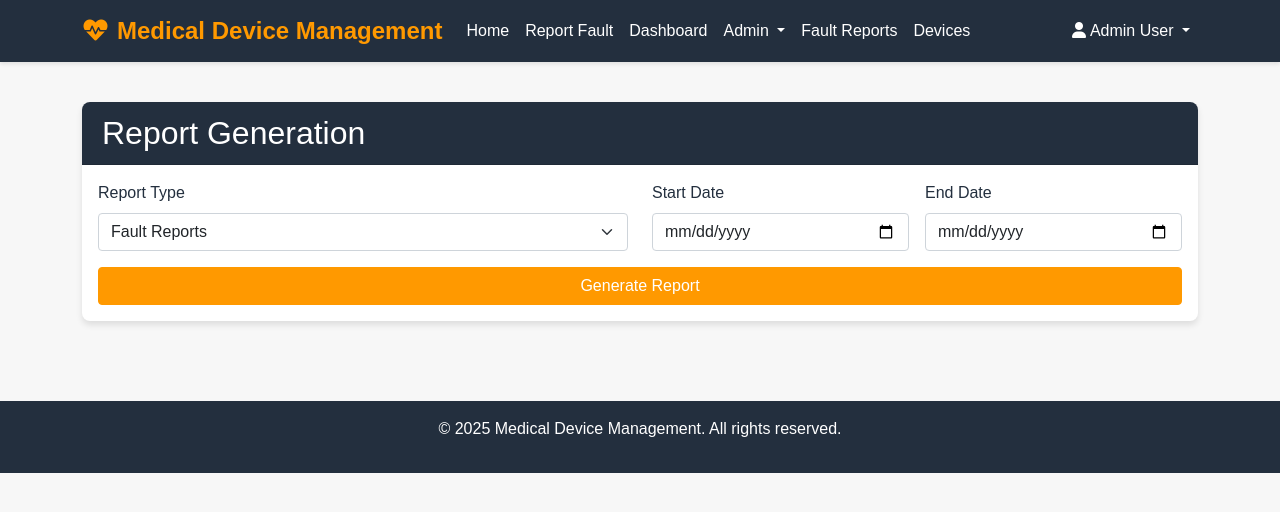
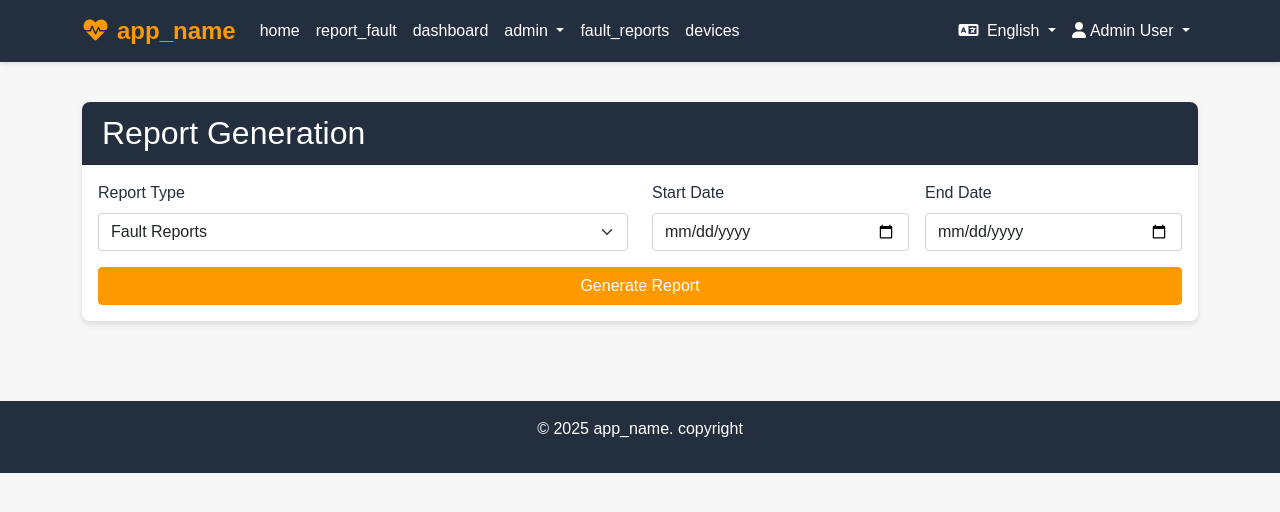
Before and after one commit to alielesawy/Fault-Tracker, a Flask app: page /admin/reports in a window 1280 px wide. Shown: the top 512 px of the page. Run offline with Flask 3, Linux system fonts and the light colour scheme; a user stored in the database is signed in; some libraries are stand-ins or nearby versions.

Commit message:
Enable Arabic language support and add language switching functionality
Implements Arabic language support, including RTL styling and a language selection route using Flask sessions and `lang.py`.

Replit-Commit-Author: Agent
Replit-Commit-Session-Id: ce7b627c-7869-43e4-8396-e2859eba2124
Replit-Commit-Screenshot-Url: https://storage.googleapis.com/screenshot-production-us-central1/c6b4a806-98b5-42ee-bfe8-0467b1946d90/f9a4dff1-bda7-4592-86aa-7a5ed0513073.jpg

```diff
--- a/routes.py
+++ b/routes.py
@@ -1,5 +1,5 @@
 from datetime import datetime
-from flask import render_template, redirect, url_for, flash, request, jsonify, abort
+from flask import render_template, redirect, url_for, flash, request, jsonify, abort, session
 from flask_login import login_user, logout_user, current_user, login_required
 from sqlalchemy import func
 from app import db, login_manager
@@ -10,6 +10,8 @@ from forms import (
     ReportGenerationForm
 )
 from utils import send_password_reset_email, send_fault_notification_email, admin_required
+from lang import set_locale, with_language, get_locale
+from config import Config
 import os
 
 def register_routes(app):
@@ -17,6 +19,22 @@ def register_routes(app):
     @app.context_processor
     def inject_now():
         return {'now': datetime.now()}
+
+    # Set Arabic as the default language for all routes
+    @app.before_request
+    @with_language
+    def before_request():
+        # If no language is set in session, set it to default (Arabic)
+        if 'language' not in session:
+            set_locale(Config.DEFAULT_LANGUAGE)
+
+    # Route to change language
+    @app.route('/set_language/<lang>')
+    def set_language(lang):
+        # Validate language
+        if lang in Config.LANGUAGES:
+            set_locale(lang)
+        return redirect(request.referrer or url_for('index'))
 
     @app.route('/')
     def index():
--- a/templates/layout.html
+++ b/templates/layout.html
@@ -1,9 +1,9 @@
 <!DOCTYPE html>
-<html lang="en">
+<html lang="{{ get_locale() }}" {% if is_rtl() %}dir="rtl"{% endif %}>
 <head>
     <meta charset="UTF-8">
     <meta name="viewport" content="width=device-width, initial-scale=1.0">
-    <title>{% block title %}Medical Device Management{% endblock %}</title>
+    <title>{% block title %}{{ _('app_name') }}{% endblock %}</title>
 
     <!-- Bootstrap CSS -->
     <link href="https://cdn.jsdelivr.net/npm/bootstrap@5.1.3/dist/css/bootstrap.min.css" rel="stylesheet">
@@ -12,6 +12,51 @@
     <!-- Custom CSS -->
     <link rel="stylesheet" href="{{ url_for('static', filename='css/style.css') }}">
 
+    <!-- RTL support for Arabic -->
+    {% if is_rtl() %}
+    <link rel="stylesheet" href="https://cdn.jsdelivr.net/npm/bootstrap@5.1.3/dist/css/bootstrap.rtl.min.css">
+    <style>
+        body {
+            font-family: 'Segoe UI', Tahoma, Geneva, Verdana, sans-serif;
+            text-align: right;
+        }
+        .dropdown-menu-end {
+            left: 0;
+            right: auto;
+        }
+        .me-auto {
+            margin-left: auto !important;
+            margin-right: 0 !important;
+        }
+        .me-1, .me-2, .me-3 {
+            margin-left: 0.25rem !important;
+            margin-right: 0 !important;
+        }
+        .me-2 {
+            margin-left: 0.5rem !important;
+        }
+        .me-3 {
+            margin-left: 1rem !important;
+        }
+        .ms-auto {
+            margin-right: auto !important;
+            margin-left: 0 !important;
+        }
+        .float-end {
+            float: left !important;
+        }
+        .float-start {
+            float: right !important;
+        }
+        .text-start {
+            text-align: right !important;
+        }
+        .text-end {
+            text-align: left !important;
+        }
+    </style>
+    {% endif %}
+
     {% block extra_css %}{% endblock %}
 </head>
 <body>
@@ -19,58 +64,69 @@
     <nav class="navbar navbar-expand-lg navbar-dark">
         <div class="container">
             <a class="navbar-brand" href="{{ url_for('index') }}">
-                <i class="fas fa-heartbeat me-2"></i>Medical Device Management
+                <i class="fas fa-heartbeat {% if is_rtl() %}ms-2{% else %}me-2{% endif %}"></i>{{ _('app_name') }}
             </a>
             <button class="navbar-toggler" type="button" data-bs-toggle="collapse" data-bs-target="#navbarNav" aria-controls="navbarNav" aria-expanded="false" aria-label="Toggle navigation">
                 <span class="navbar-toggler-icon"></span>
             </button>
             <div class="collapse navbar-collapse" id="navbarNav">
-                <ul class="navbar-nav me-auto">
+                <ul class="navbar-nav {% if is_rtl() %}ms-auto{% else %}me-auto{% endif %}">
                     <li class="nav-item">
-                        <a class="nav-link" href="{{ url_for('index') }}">Home</a>
+                        <a class="nav-link" href="{{ url_for('index') }}">{{ _('home') }}</a>
                     </li>
                     <li class="nav-item">
-                        <a class="nav-link" href="{{ url_for('fault_report') }}">Report Fault</a>
+                        <a class="nav-link" href="{{ url_for('fault_report') }}">{{ _('report_fault') }}</a>
                     </li>
                     {% if current_user.is_authenticated %}
                         {% if current_user.role == 'Admin' %}
                             <li class="nav-item">
-                                <a class="nav-link" href="{{ url_for('admin_dashboard') }}">Dashboard</a>
+                                <a class="nav-link" href="{{ url_for('admin_dashboard') }}">{{ _('dashboard') }}</a>
                             </li>
                             <li class="nav-item dropdown">
                                 <a class="nav-link dropdown-toggle" href="#" id="adminDropdown" role="button" data-bs-toggle="dropdown" aria-expanded="false">
-                                    Admin
+                                    {{ _('admin') }}
                                 </a>
                                 <ul class="dropdown-menu" aria-labelledby="adminDropdown">
-                                    <li><a class="dropdown-item" href="{{ url_for('admin_user_management') }}">User Management</a></li>
-                                    <li><a class="dropdown-item" href="{{ url_for('admin_unit_management') }}">Unit Management</a></li>
-                                    <li><a class="dropdown-item" href="{{ url_for('admin_reports') }}">Reports</a></li>
+                                    <li><a class="dropdown-item" href="{{ url_for('admin_user_management') }}">{{ _('user_management') }}</a></li>
+                                    <li><a class="dropdown-item" href="{{ url_for('admin_unit_management') }}">{{ _('unit_management') }}</a></li>
+                                    <li><a class="dropdown-item" href="{{ url_for('admin_reports') }}">{{ _('reports') }}</a></li>
                                 </ul>
                             </li>
                         {% endif %}
                         <li class="nav-item">
-                            <a class="nav-link" href="{{ url_for('report_list') }}">Fault Reports</a>
+                            <a class="nav-link" href="{{ url_for('report_list') }}">{{ _('fault_reports') }}</a>
                         </li>
                         <li class="nav-item">
-                            <a class="nav-link" href="{{ url_for('device_list') }}">Devices</a>
+                            <a class="nav-link" href="{{ url_for('device_list') }}">{{ _('devices') }}</a>
                         </li>
                     {% endif %}
                 </ul>
                 <ul class="navbar-nav">
+                    <!-- Language Switcher -->
+                    <li class="nav-item dropdown">
+                        <a class="nav-link dropdown-toggle" href="#" id="languageDropdown" role="button" data-bs-toggle="dropdown" aria-expanded="false">
+                            <i class="fas fa-language {% if is_rtl() %}ms-1{% else %}me-1{% endif %}"></i>
+                            {% if get_locale() == 'ar' %}العربية{% else %}English{% endif %}
+                        </a>
+                        <ul class="dropdown-menu dropdown-menu-end" aria-labelledby="languageDropdown">
+                            <li><a class="dropdown-item" href="{{ url_for('set_language', lang='ar') }}">العربية</a></li>
+                            <li><a class="dropdown-item" href="{{ url_for('set_language', lang='en') }}">English</a></li>
+                        </ul>
+                    </li>
                     {% if current_user.is_authenticated %}
                         <li class="nav-item dropdown">
                             <a class="nav-link dropdown-toggle" href="#" id="userDropdown" role="button" data-bs-toggle="dropdown" aria-expanded="false">
-                                <i class="fas fa-user me-1"></i>{{ current_user.name }}
+                                <i class="fas fa-user {% if is_rtl() %}ms-1{% else %}me-1{% endif %}"></i>{{ current_user.name }}
                             </a>
                             <ul class="dropdown-menu dropdown-menu-end" aria-labelledby="userDropdown">
-                                <li><a class="dropdown-item" href="{{ url_for('profile') }}">Profile</a></li>
+                                <li><a class="dropdown-item" href="{{ url_for('profile') }}">{{ _('profile') }}</a></li>
                                 <li><hr class="dropdown-divider"></li>
-                                <li><a class="dropdown-item" href="{{ url_for('logout') }}">Logout</a></li>
+                                <li><a class="dropdown-item" href="{{ url_for('logout') }}">{{ _('logout') }}</a></li>
                             </ul>
                         </li>
                     {% else %}
                         <li class="nav-item">
-                            <a class="nav-link" href="{{ url_for('login') }}">Login</a>
+                            <a class="nav-link" href="{{ url_for('login') }}">{{ _('login') }}</a>
                         </li>
                     {% endif %}
                 </ul>
@@ -100,7 +156,7 @@
     <!-- Footer -->
     <footer class="py-3">
         <div class="container text-center">
-            <p>&copy; {{ now.year }} Medical Device Management. All rights reserved.</p>
+            <p>&copy; {{ now.year }} {{ _('app_name') }}. {{ _('copyright') }}</p>
         </div>
     </footer>
 
```
